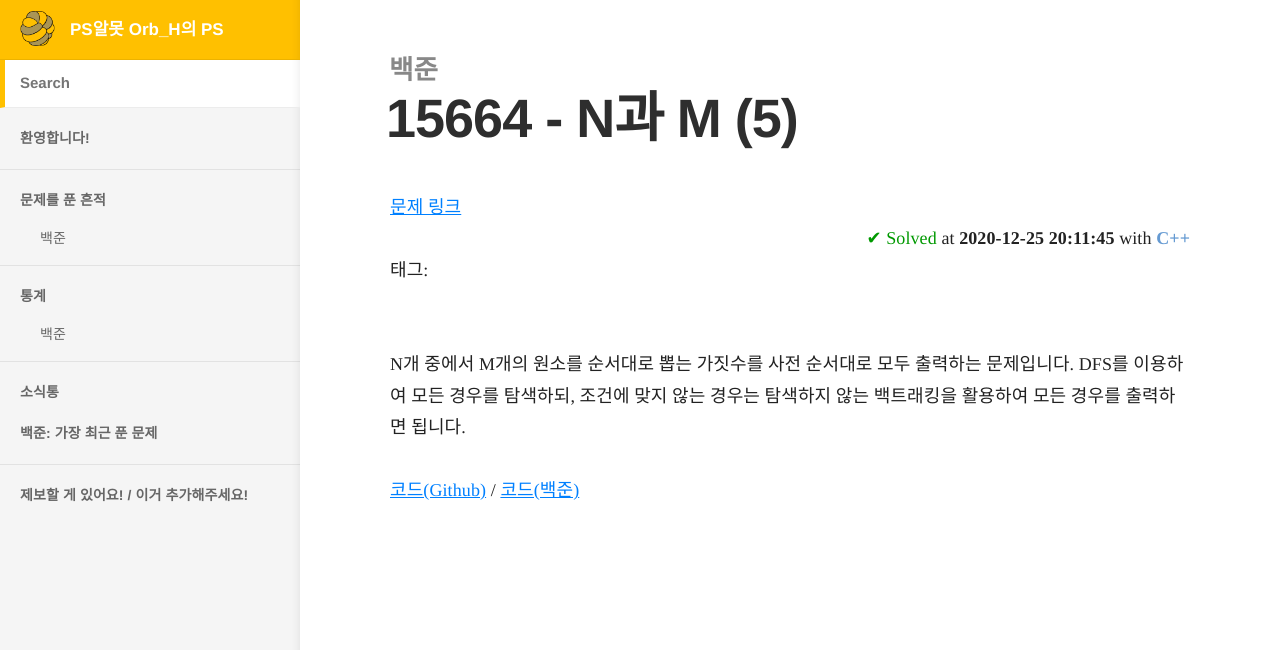
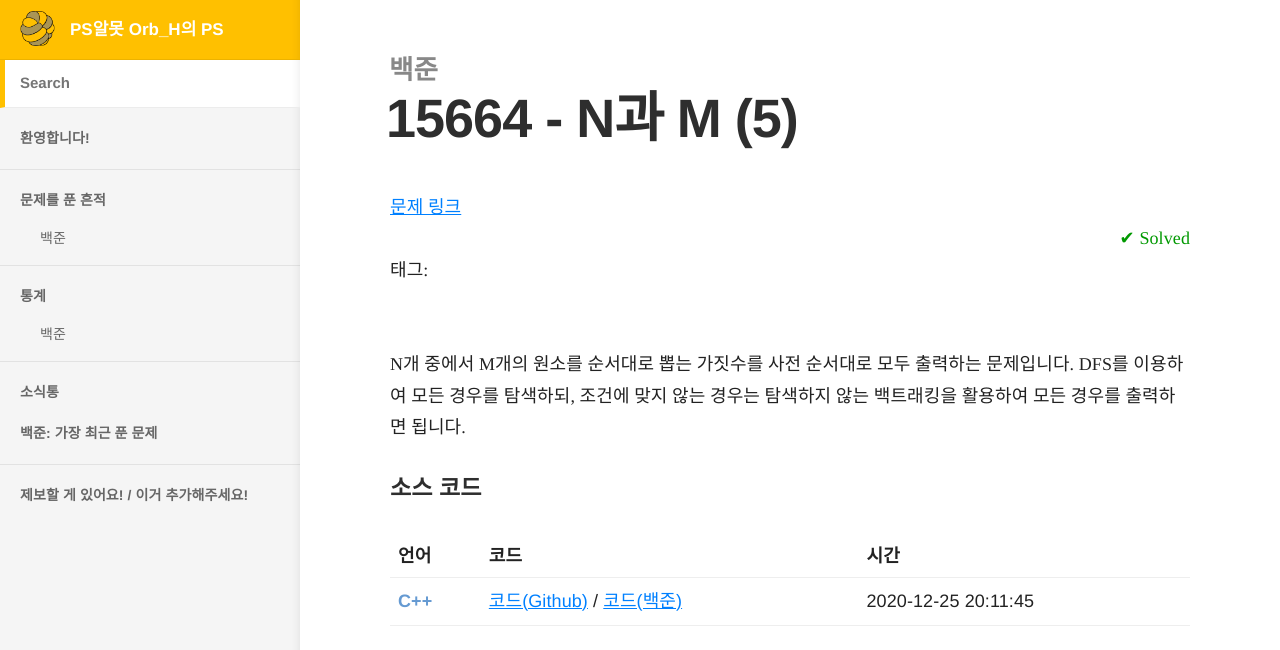
Before and after one commit to Orb-H/nojam, a Jekyll site: the page built from docs/_docs/nojam/15664.md, in a window 1280 px wide. Shown: the top 650 px of the page. Built offline with Jekyll 4.4.1, drawn with Linux system fonts in a browser that asks for light colours; some web fonts are replaced; comment, search, counter and statistics services are not loaded.

Commit message:
Move solve info to footer & decorate

```diff
--- a/docs/_layouts/nojam.html
+++ b/docs/_layouts/nojam.html
@@ -55,9 +55,7 @@
 <a href="http://noj.am/{{ page.solve_num }}">문제 링크</a>
 <div align="right" style="font-family:NanumSquare">
   {% if page.solve_exclude != nil %}<font color="#f00">✖ Not Solved</font> {% else %}<font color="#090">✔ Solved</font>
-  {% if page.solve_date %} at <b>{{ page.solve_date | date: "%Y-%m-%d %H:%M:%S" }}</b>{% endif %} {% if page.solve_lang
-  %}{% assign lang = site.data.languages[page.solve_lang] %} with <span class="lang_{{ lang.class }}">{{ lang.name
-    }}</span>{% endif %} {% endif %}</div>
+  {% endif %}</div>
 <div>
   <span id="nojam_diff" style="font-family:NanumSquare"></span>
   <span id="nojam_diff_fixed" style="display: none;">✅</span>
@@ -99,10 +97,33 @@
     style="background-color:orange;color:white;">ESSENTIAL</code> {% endif %}문제입니다.</p>
 {% endif %}
 {% endfor %}
+<h4>소스 코드</h4>
 {% if page.solve_exclude == nil %}
-<p> <a
-    href="https://github.com/{{ site.repo_name }}/tree/master/{{ site.source_dir }}{{ page.solve_num }}{{ site.data.languages[page.solve_lang].extension }}">코드(Github)</a>{%
-  if page.solve_share %} / <a href="http://boj.kr/{{ page.solve_share }}">코드(백준)</a>{% endif %}</p>
+<p>
+<table>
+  <thead>
+    <tr>
+      <th>언어</th>
+      <th>코드</th>
+      <th>시간</th>
+    </tr>
+  </thead>
+  <tbody>
+    <tr>
+      {% assign lang = site.data.languages[page.solve_lang] %}
+      <td><span class="lang_{{ lang.class }}">{{ page.solve_lang }}</span></td>
+      <td>
+        <a
+          href="https://github.com/{{ site.repo_name }}/tree/master/{{ site.source_dir }}{{ page.solve_num }}{{ lang.extension }}">코드(Github)</a>{%
+        if page.solve_share %} / <a href="http://boj.kr/{{ page.solve_share }}">코드(백준)</a>{% endif %}
+      </td>
+      <td>
+        {% if page.solve_date %}{{ page.solve_date | date: "%Y-%m-%d %H:%M:%S" }}{% endif %}
+      </td>
+    </tr>
+  </tbody>
+</table>
+</p>
 {% endif %}
 
 <div id="disqus_thread"></div>
```
